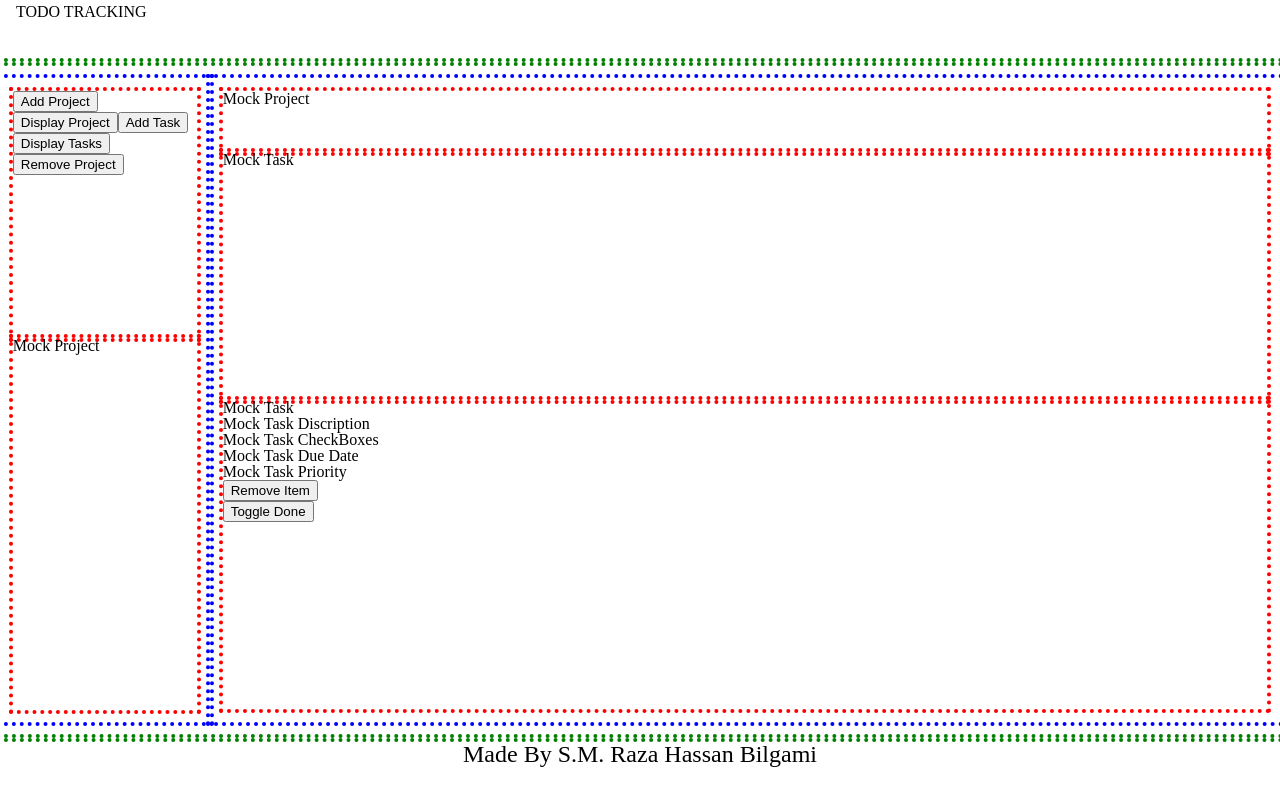
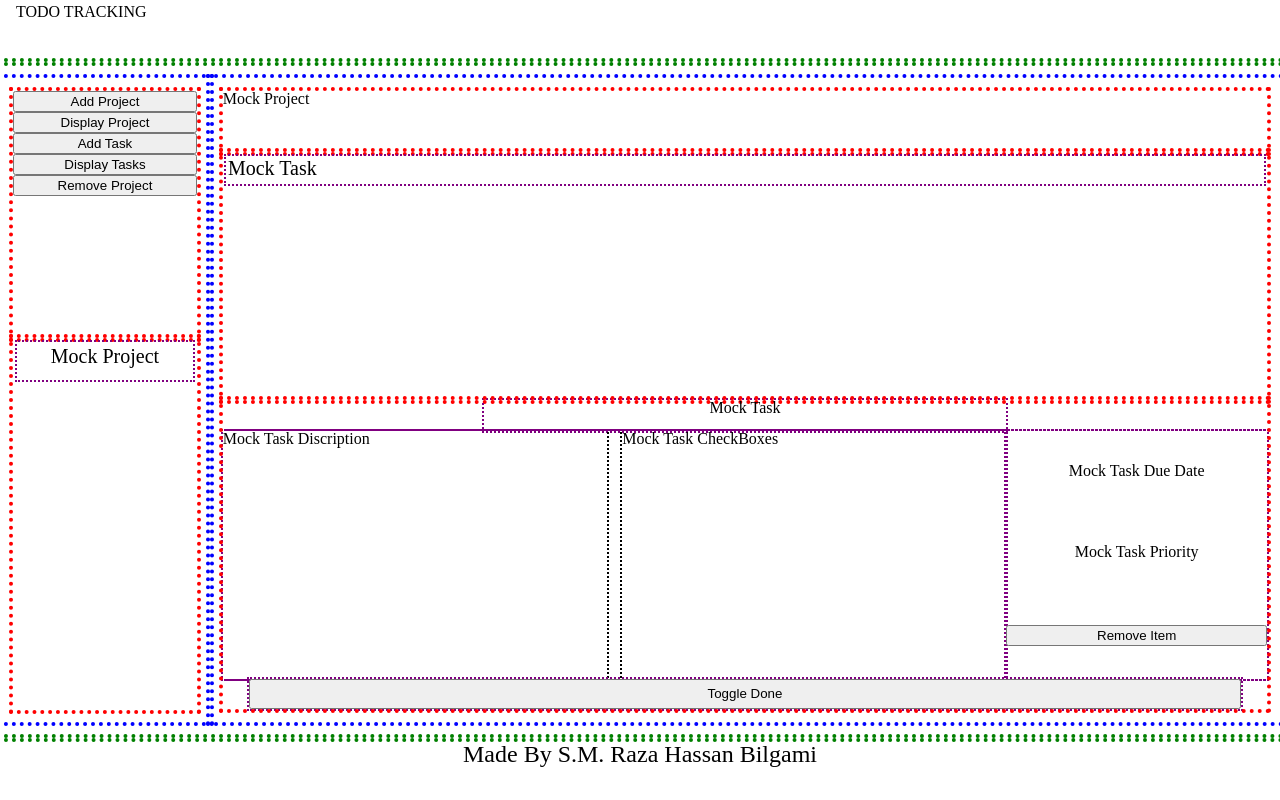
Before and after one commit to bilgramiraza/todo, a website built with webpack: page dist/index.html in a window 1280 px wide. Built offline with nearby package versions, Linux system fonts and the light colour scheme.

Commit message:
Added more classes

```diff
--- a/src/style.css
+++ b/src/style.css
@@ -13,7 +13,7 @@ body{
 header{
     display: flex;
     flex-direction: row;
-    justify-content:space-between;
+    justify-content:flex-start;
     height: 7%;
     padding: 0.25em 1em;
     outline: green dotted 0.25em;
@@ -39,15 +39,26 @@ main{
 }
 .menuBarBtns{
     height: 40%;
+    display: flex;
+    flex-direction: column;
     outline: red dotted 0.25em;
 }
 .projectList{
     height: 60%;
+    display: flex;
+    flex-direction: column;
+    align-content: center;
     outline: red dotted 0.25em;
+    overflow: auto;
 }
-/* .project{
-
-} */
+.project{
+    min-height: 1.5em;
+    font-size: 1.25em;
+    padding: 0.25rem;
+    margin: 0.25rem;
+    text-align: center;
+    outline: purple dotted 0.125rem;
+}
 .content{
     width: 85%;
     display: flex;
@@ -61,15 +72,68 @@ main{
 }
 .taskGrid{
     height: 40%;
+    display: flex;
+    flex-direction: column;
+    align-items: center;
+    overflow: auto;
     outline: red dotted 0.25em;
 }
-/* .task{
-
-    outline: red dotted 0.25em;
-} */
+.task{
+    min-height: 1.5rem;
+    font-size: 1.25em;
+    width: 99%;
+    margin: 0.25rem;
+    padding: 0.125rem;
+    outline: purple dotted 0.125rem;
+}
 .taskDisplay{
     height: 50%;
+    display: flex;
+    flex-direction: column;
+    align-items: center;
+    text-align: center;
     outline: red dotted 0.25em;
+}
+.displayTaskTitle{
+    height: 10%;
+    width: 50%;
+    outline: purple dotted 0.125rem;
+}
+.displayTaskDetails{
+    display: flex;
+    flex-direction: row;
+    height: 80%;
+    width: 100%;
+    outline: purple dotted 0.125rem;
+}
+.displayTaskDescription{
+    display: flex;
+    flex-direction: row;
+    justify-content: space-between;
+    width: 75%;
+    text-align: left;
+    outline: purple dotted 0.125rem;
+}
+.taskDescriptionBox{
+    width: 49%;
+    outline: black dotted 0.125rem;
+}
+.taskDescriptionCheckbox{
+    width: 49%;
+    outline: black dotted 0.125rem;
+}
+.displayTaskStats{
+    display: flex;
+    flex-direction: column;
+    justify-content: space-around;
+    width: 25%;
+    outline: purple dotted 0.125rem;
+}
+.toggleDoneBtn{
+    height: 10%;
+    width: 95%;
+    cursor: pointer;
+    outline: purple dotted 0.125rem;
 }
 .cover{
     height: 100%;
@@ -79,9 +143,6 @@ main{
     align-items: center;
     justify-content: center;
     background-color: rgba(128, 128, 128, 0.5);
-}
-.hide{
-    display: none;
 }
 .modalBox{
     background-color: white;
@@ -155,6 +216,9 @@ input[type='checkbox']{
 .Cancel{
     background-color: #ccc;
 }
+.hide{
+    display: none;
+}
 footer{
     height: 7%;
     padding: 0.25rem;
```
